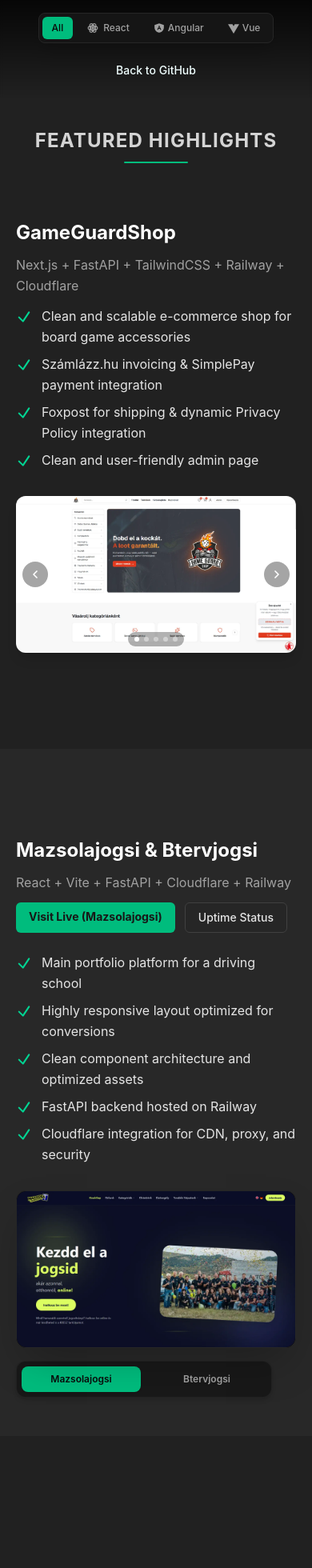
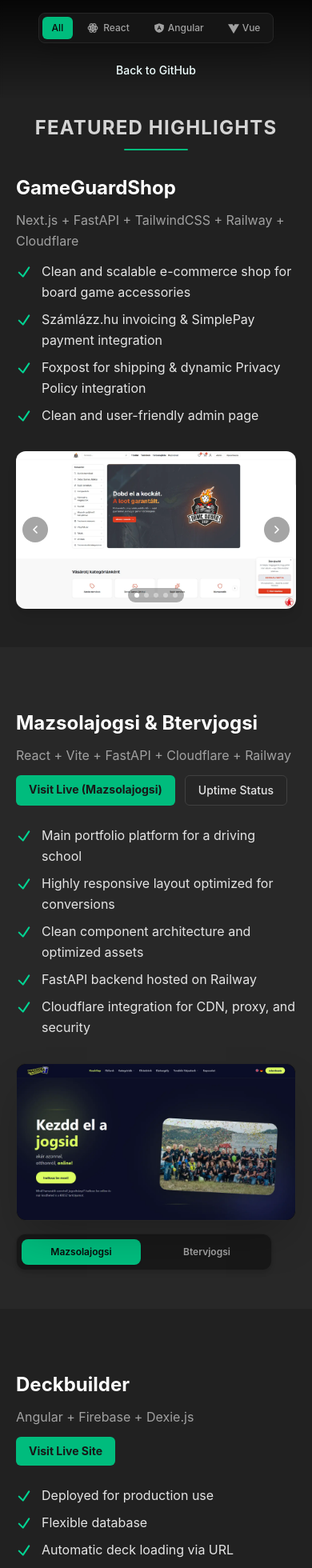
Before and after one commit to Shenkeeee/Shenkeeee.github.io, a React (Vite) app: page / in a window 390 px wide. Shown: the top 1960 px of the page at 80% size. Built offline with nearby package versions, Linux system fonts and the light colour scheme.

Commit message:
Fix mobile overflow, optimize for mobile

```diff
--- a/src/components/ProjectLister.tsx
+++ b/src/components/ProjectLister.tsx
@@ -131,7 +131,7 @@
     <main id="main-wrapper">
       {/* TIER 1 SECTION TITLE INTERMEDIARY */}
       {filteredMainProjects.length > 0 && (
-        <div className="bg-[#212121] text-center pt-40 -mb-32 pb-4 snap-start relative z-20">
+        <div className="bg-[#212121] text-center pt-36 -mb-16 lg:pt-40 lg:-mb-32 pb-4 snap-start relative z-20">
           <h2 className="text-2xl md:text-3xl font-bold uppercase tracking-wider text-neutral-300">
             Featured highlights
           </h2>
@@ -144,7 +144,7 @@
         block.type === "group" ? (
         <section
           key="group"
-          className={`flex flex-col lg:flex-row items-center justify-center gap-8 lg:gap-12 min-h-[100dvh] lg:h-[100dvh] px-5 pt-28 pb-12 lg:py-0 snap-start snap-always ${
+          className={`flex flex-col lg:flex-row items-center justify-center gap-8 lg:gap-12 lg:h-[100dvh] px-5 pt-20 pb-12 lg:py-0 snap-start snap-always ${
             visualIndex % 2 === 1 ? "bg-[#282828]" : "bg-[#212121]"
           }`}
         >
@@ -254,7 +254,7 @@
         ) : (
         <section
           key={block.item.title}
-          className={`flex flex-col lg:flex-row items-center justify-center gap-8 lg:gap-12 min-h-[100dvh] lg:h-[100dvh] px-5 pt-28 pb-12 lg:py-0 snap-start snap-always ${
+          className={`flex flex-col lg:flex-row items-center justify-center gap-8 lg:gap-12 lg:h-[100dvh] px-5 pt-20 pb-12 lg:py-0 snap-start snap-always ${
             visualIndex % 2 === 1 ? "bg-[#282828]" : "bg-[#212121]"
           }`}
         >
```
